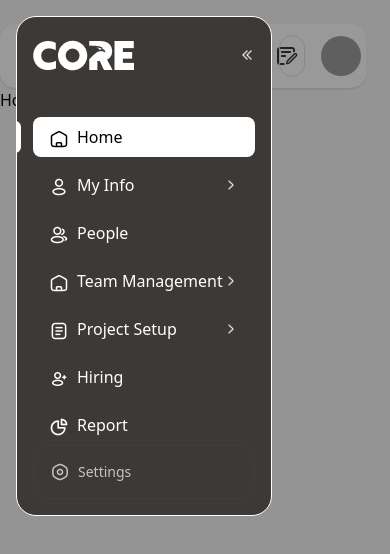
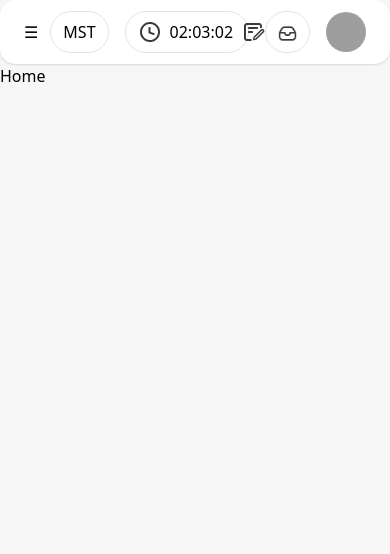
Before and after one commit to suriya-hub/my-omegaorion, a React (Vite) app: page /home in a window 390 px wide. Shown: the top 554 px of the page. Built offline with nearby package versions, Linux system fonts and the light colour scheme; grey boxes are pictures that could not be loaded.

Commit message:
fixed mobile view

```diff
--- a/src/App.jsx
+++ b/src/App.jsx
@@ -17,14 +17,10 @@ function App() {
   const [isOpen, setIsOpen] = useState(true);
 
   return (
-    <div className="flex h-screen bg-[#F7F7F7]">
-      <Sidebar
-        isOpen={isOpen}
-        setIsOpen={setIsOpen}
-      />
-      <div className="flex-1 overflow-y-auto m-6 mx-0 mr-6 bg-transparent">
-        <Header />
-
+    <div className="flex h-screen bg-[#F7F7F7] overflow-hidden">
+      <Sidebar isOpen={isOpen} setIsOpen={setIsOpen} />
+      <div className="flex-1 overflow-y-auto lg:m-6 mx-0 mr-0 lg:mr-6">
+        <Header isOpen={isOpen} setIsOpen={setIsOpen} />
         <Routes>
           <Route path="/" element={<Navigate to="/home" replace />} />
           <Route path="/home" element={<Home />} />
--- a/src/components/Header.jsx
+++ b/src/components/Header.jsx
@@ -5,7 +5,7 @@ import CLOCK from '../assets/time.png';
 import NOTES from '../assets/notes.png';
 import INBOX from '../assets/inbox.png';
 
-export default function Header() {
+export default function Header({ isOpen, setIsOpen }) {
 
     const getTitle = () => {
         const location = useLocation();
@@ -23,10 +23,12 @@ export default function Header() {
 
     return (
         <header className="h-16 bg-white shadow flex items-center justify-between px-6 rounded-[15px] ">
-            <h2 className="flex gap-2 text-xl font-semibold">
-                {getTitle()?.first} {getTitle()?.second !== '' && <img src={CHEVRON} alt='chev' className="w-auto  m-2" />} {getTitle()?.second}
-            </h2>
-
+            <div className="flex flex-row items-center gap-4">
+                {!isOpen && <button onClick={() => setIsOpen(true)} className={`mr-3 cursor-pointer`}>☰</button>}
+                <h2 className="hidden md:flex gap-2 text-xl font-semibold">
+                    {getTitle()?.first} {getTitle()?.second !== '' && <img src={CHEVRON} alt='chev' className="w-auto  m-2" />} {getTitle()?.second}
+                </h2>
+            </div>
             <div className="flex items-center gap-4">
                 <span className="border border-zinc-200 px-3 py-2 rounded-full cursor-pointer">
                     MST
--- a/src/components/Sidebar.jsx
+++ b/src/components/Sidebar.jsx
@@ -13,10 +13,12 @@ export default function Sidebar({ isOpen, setIsOpen, }) {
   const navigate = useNavigate();
   const location = useLocation();
 
+  useEffect(() => {
+    setIsOpen(false);
+  }, [location.pathname]);
 
   useEffect(() => {
     const path = location.pathname;
-
     menus.forEach((menu) => {
       if (path.startsWith(menu.route)) {
         setOpenMenu(menu.title);
@@ -38,13 +40,12 @@ export default function Sidebar({ isOpen, setIsOpen, }) {
 
   return (
     <>
-      {/* Mobile Overlay */}
-      <div className={`fixed inset-0 bg-black/40 z-30 lg:hidden ${isOpen ? "block" : "hidden"}`} onClick={() => setIsOpen(false)} />
-      <aside
-        className={`m-4 border rounded-[20px] fixed lg:static z-40 top-0 left-0 w-64 h-auto bg-[#3D3936] text-white p-4 flex flex-col transform transition-transform duration-300 ${isOpen ? "translate-x-0" : "-translate-x-auto"} lg:translate-x-0 overflow-y-auto`}
-      >
+
+      <aside className={`  fixed lg:static top-0 left-0 z-40 h-screen lg:h-auto w-72 max-w-[85%]
+    bg-[#3D3936] text-white p-4 m-0 lg:m-4 border lg:rounded-[20px] flex flex-col transform transition-transform duration-300 ease-in-out
+    ${isOpen ? "translate-x-0" : "-translate-x-full"} lg:translate-x-0 overflow-y-auto display: ${isOpen ? "block" : "hidden"}`}>
         <div>
-          <div className="flex items-center justify-between mb-10"><img src={LOGO} alt="Logo" /><img src={MULTICHEVRON} className="w-4 h-4 cursor-pointer" /></div>
+          <div className="flex items-center justify-between mb-10"><img src={LOGO} alt="Logo" /><img src={MULTICHEVRON} className="w-4 h-4 cursor-pointer" onClick={() => setIsOpen(prev => !prev)} /></div>
           <nav className="space-y-2">
             {menus.map((menu) => {
               const isParentActive = location.pathname === menu.route;
@@ -63,7 +64,6 @@ export default function Sidebar({ isOpen, setIsOpen, }) {
                     className={`relative p-2 pl-4 rounded-lg cursor-pointer
                   ${isParentActive ? "bg-white text-black" : "hover:bg-zinc-700"}`}
                   >
-                    {/* Active indicator */}
                     <div className={`absolute left-[-18px] top-1/2 -translate-y-1/2 h-8 w-1.5 rounded-r-full
                     ${isParentIndicator ? "bg-white opacity-100" : "opacity-0"}`} />
                     <img src={menu.icon} alt={menu.title} className={`w-5 h-5 mr-2 inline-block ${isParentActive ? "invert" : "opacity-100"}`} />
@@ -81,7 +81,6 @@ export default function Sidebar({ isOpen, setIsOpen, }) {
                           const isChildActive = location.pathname === child.route;
                           return (
                             <div key={child.childId}>
-                              {/* CHILD */}
                               <div onClick={() => {
                                 console.log(isChildActive, 'isChildActive')
                                 child.grandchildren?.length ? setOpenChildMenu(openChildMenu === child.childTitle ? null : child.childTitle) : handleNavigate(child.route)
@@ -124,7 +123,6 @@ export default function Sidebar({ isOpen, setIsOpen, }) {
             })}
           </nav>
         </div>
-
         <div className="mt-auto text-sm opacity-70 border p-4 border-zinc-700 rounded-[15px] flex items-center cursor-pointer">
           <img src={SETTINGS} alt="Settings" className={`w-5 h-5 mr-2 inline-block "opacity-100"}`} />
           Settings
```
